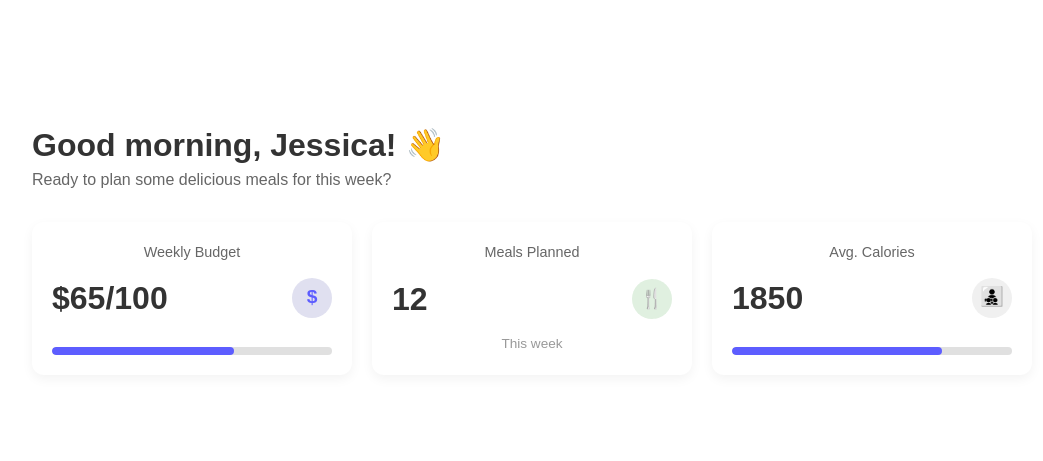
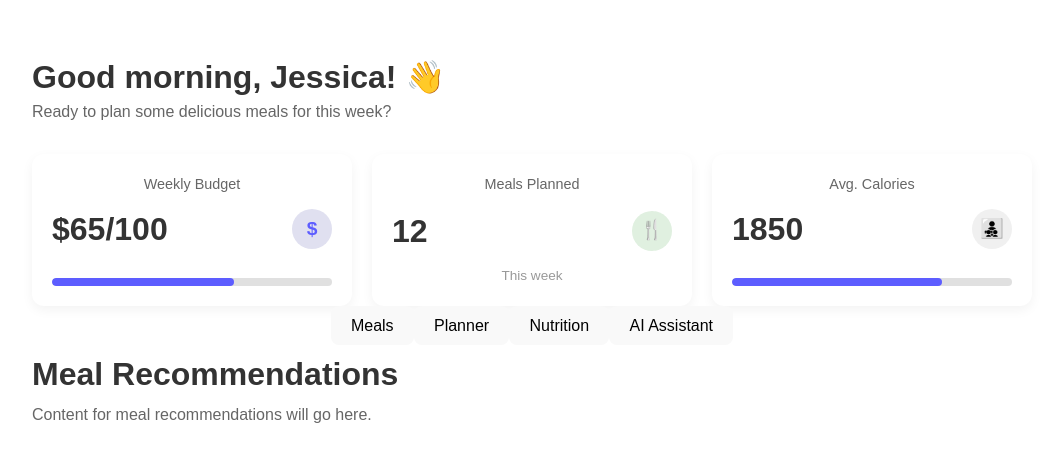
Before and after one commit to LindaMukundwa/NutritionU-Group1, a React (Vite) app in the folder frontend/: page / in a window 1280 px wide. Shown: the part 151-612 px from the top of the page, without its empty margins (108-1151 px from the left). Built offline with nearby package versions, Linux system fonts and the light colour scheme.

Commit message:
created functionality for dashboard content switcher

```diff
--- a/frontend/src/components/Dashboard/Dashboard.tsx
+++ b/frontend/src/components/Dashboard/Dashboard.tsx
@@ -1,53 +1,131 @@
-import { type FC } from 'react';
-import styles from './Dashboard.module.css';
+"use client"
+
+import { type FC, useState } from "react"
+import styles from "./Dashboard.module.css"
 
 // Define the shape for the summary data for clarity and type safety
 interface SummaryCardData {
-  title: string;
-  value: string | number;
-  subtext: string;
-  icon: string; // Using a string to represent a placeholder or actual icon element
+  title: string
+  value: string | number
+  subtext: string
+  icon: string
   progressBar?: {
-    current: number;
-    total: number;
-  };
+    current: number
+    total: number
+  }
 }
 
 interface DashboardProps {}
 
+// --- Shell components for each content area ---
+function MealContent() {
+  return (
+    <div>
+      <h2 className={styles.greeting}>Meal Recommendations</h2>
+      <p className={styles.prompt}>Content for meal recommendations will go here.</p>
+    </div>
+  )
+}
+
+function PlannerContent() {
+  return (
+    <div>
+      <h2 className={styles.greeting}>Meal Planner</h2>
+      <p className={styles.prompt}>Content for meal planning will go here.</p>
+    </div>
+  )
+}
+
+function NutritionContent() {
+  return (
+    <div>
+      <h2 className={styles.greeting}>Nutrition Tracker</h2>
+      <p className={styles.prompt}>Content for nutrition tracking will go here.</p>
+    </div>
+  )
+}
+
+function AIAssistantContent() {
+  return (
+    <div>
+      <h2 className={styles.greeting}>AI Assistant</h2>
+      <p className={styles.prompt}>Content for AI nutrition assistant will go here.</p>
+    </div>
+  )
+}
+
+// --- Dashboard Content Switcher ---
+function DashboardContentSwitcher() {
+  const [activeTab, setActiveTab] = useState("meals")
+
+  const tabs = [
+    { id: "meals", label: "Meals" },
+    { id: "planner", label: "Planner" },
+    { id: "nutrition", label: "Nutrition" },
+    { id: "ai-assistant", label: "AI Assistant" },
+  ]
+
+  return (
+    <div className={styles.contentSwitcher}>
+      {/* Tab Navigation */}
+      <div className={styles.tabNav}>
+        {tabs.map((tab) => (
+          <button
+            key={tab.id}
+            onClick={() => setActiveTab(tab.id)}
+            className={`${styles.tabButton} ${
+              activeTab === tab.id ? styles.active : ""
+            }`}
+          >
+            {tab.label}
+          </button>
+        ))}
+      </div>
+
+      {/* Tab Content */}
+      <div className={styles.tabContent}>
+        {activeTab === "meals" && <MealContent />}
+        {activeTab === "planner" && <PlannerContent />}
+        {activeTab === "nutrition" && <NutritionContent />}
+        {activeTab === "ai-assistant" && <AIAssistantContent />}
+      </div>
+    </div>
+  )
+}
+
 const Dashboard: FC<DashboardProps> = () => {
   const dashboardSummary: SummaryCardData[] = [
     {
-      title: 'Weekly Budget',
-      value: '$65/100',
-      subtext: '',
-      icon: '$',
+      title: "Weekly Budget",
+      value: "$65/100",
+      subtext: "",
+      icon: "$",
       progressBar: {
         current: 65,
         total: 100,
       },
     },
     {
-      title: 'Meals Planned',
+      title: "Meals Planned",
       value: 12,
-      subtext: 'This week',
-      icon: '🍴',
+      subtext: "This week",
+      icon: "🍴",
     },
     {
-      title: 'Avg. Calories',
+      title: "Avg. Calories",
       value: 1850,
-      subtext: '',
-      icon: '👨‍👧‍👦',
+      subtext: "",
+      icon: "👨‍👧‍👦",
       progressBar: {
         current: 75,
         total: 100,
       },
     },
-  ];
+  ]
 
   // Helper function to render the progress bar
   const renderProgressBar = (current: number, total: number) => {
-    const percentage = (current / total) * 100;
+    const percentage = (current / total) * 100
     return (
       <div className={styles.progressBarContainer}>
         <div
@@ -55,8 +133,8 @@ const Dashboard: FC<DashboardProps> = () => {
           style={{ width: `${percentage}%` }}
         />
       </div>
-    );
-  };
+    )
+  }
 
   const renderSummaryCard = (card: SummaryCardData) => (
     <div key={card.title} className={styles.summaryCard}>
@@ -64,13 +142,8 @@ const Dashboard: FC<DashboardProps> = () => {
         <div className={styles.cardTitle}>{card.title}</div>
       </div>
       <div className={styles.cardBody}>
-        <div className={styles.cardValue}>
-          {card.value}
-        </div>
-        <div className={styles.iconBackground}>
-          {}
-          {card.icon}
-        </div>
+        <div className={styles.cardValue}>{card.value}</div>
+        <div className={styles.iconBackground}>{card.icon}</div>
       </div>
 
       {card.progressBar ? (
@@ -79,22 +152,27 @@ const Dashboard: FC<DashboardProps> = () => {
         <div className={styles.cardSubtext}>{card.subtext}</div>
       )}
     </div>
-  );
+  )
 
   return (
     <div className={styles.Dashboard}>
       {/* Header/Greeting Section */}
       <div className={styles.header}>
         <h1 className={styles.greeting}>Good morning, Jessica! 👋</h1>
-        <p className={styles.prompt}>Ready to plan some delicious meals for this week?</p>
+        <p className={styles.prompt}>
+          Ready to plan some delicious meals for this week?
+        </p>
       </div>
 
       {/* Summary Cards Section */}
       <div className={styles.summaryGrid}>
         {dashboardSummary.map(renderSummaryCard)}
       </div>
+
+      {/* Dashboard Content Switcher Section */}
+      <DashboardContentSwitcher />
     </div>
-  );
-};
+  )
+}
 
-export default Dashboard;
+export default Dashboard
```
